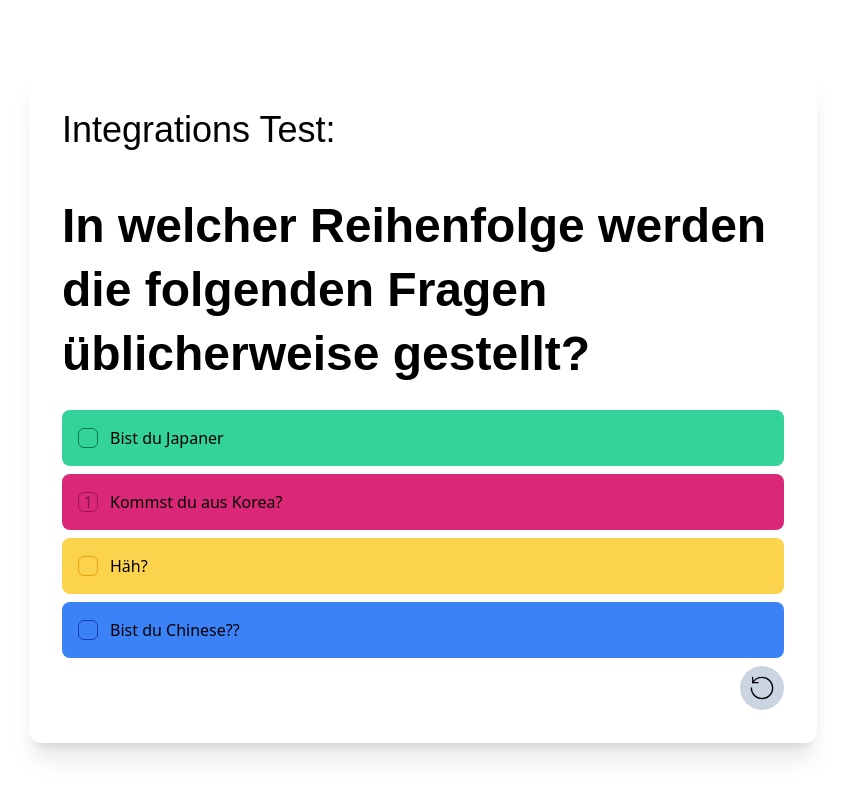
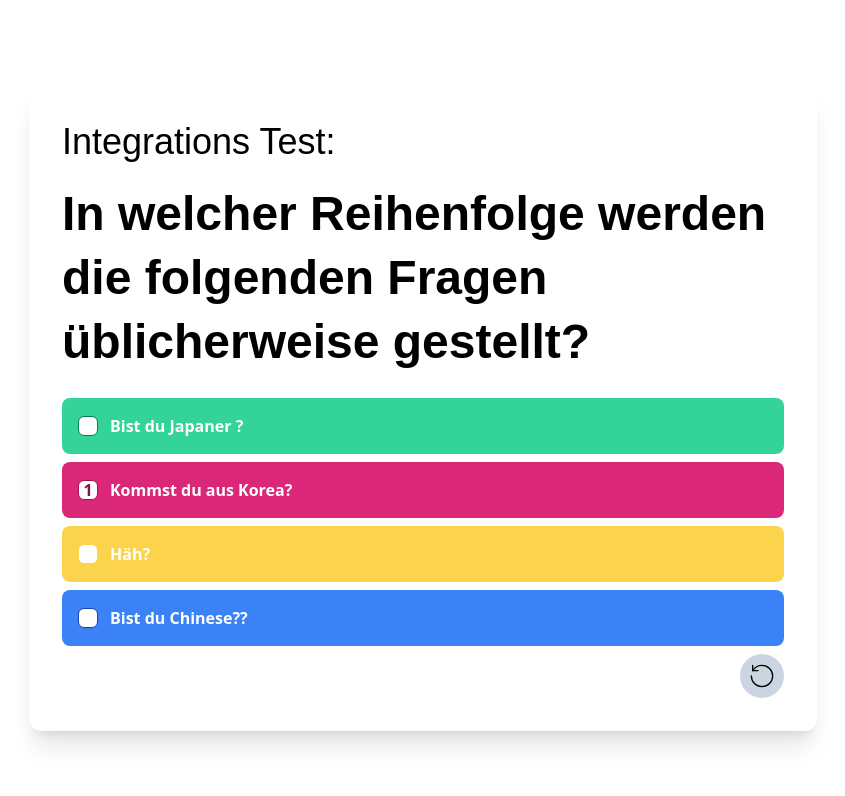
Before and after one commit to ngtungngo/banner, a React (Vite) app: page / in a window 1280 px wide. Both pictures are taken after a click on the element "Kommst du aus Korea?". Shown: the top 796 px of the page, without its empty margins (217-1062 px from the left). Built offline with nearby package versions, Linux system fonts and the light colour scheme.

Commit message:
fixed font

```diff
--- a/src/components/index.tsx
+++ b/src/components/index.tsx
@@ -3,7 +3,7 @@ import Container from './Container';
 
 import { PropsWithChildren } from 'react';
 
-const Title = ({children}: PropsWithChildren) => <p className="text-h5 iphone:text-body-1 mb-10">{children}</p>;
+const Title = ({children}: PropsWithChildren) => <p className="text-h5 iphone:text-body-1 mb-[1rem]">{children}</p>;
 
 const Content = ({children}: PropsWithChildren) => <div className="flex flex-col items-start">{children}</div>;
 
--- a/src/containers/Abi2024.tsx
+++ b/src/containers/Abi2024.tsx
@@ -1,10 +1,5 @@
 import { PropsWithChildren } from 'react';
 import { Card, Container, Content, Subtitle, Title } from '../components';
-
-const YourFamily = {
-	shout: (text: string) => <p className="text-h1 iphone:text-h5 font-bold">{text}</p>,
-};
-
 
 
 const Abi2024 = () => {
@@ -14,9 +9,9 @@ const Abi2024 = () => {
 				<Content>
 					<Title>Abi 2024</Title>
 					<div className="flex flex-col gap-4 items-start animate-[glow_7s_infinite]">
-						<p className="text-h5 animate-[glow_7s_infinite]">Thien-Minh...</p>
+						<p className="text-h5 font-bold animate-[glow_7s_infinite]">Thiên Minh...</p>
 						<div className="ml-10 mr-12 text-h6 gap-2 flex flex-col animate-[glow_7s_infinite]">
-							<p>...Ausländer, ...</p>
+							<p>...Deutscher <span className="text-slate-400 italic text-sm">#Migrationshintergrund</span>, ...</p>
 							<p>...Dichter, ...</p>
 							<p>...Denker, ...</p>
 						</div>
@@ -26,7 +21,7 @@ const Abi2024 = () => {
 						</p>
 						<p className="text-slate-400 text-sm self-end flex flex-col items-end">
 							<s className="italic">Lass es dir schmecken!</s>
-							<p><b> Du schaffst das! </b><span className="italic">(glaube ich...)</span></p>
+							<p><b> Du schaffst das! </b><span className="italic">(glauben wir...)</span></p>
 						</p>
 					</div>
 				</Content>
--- a/src/containers/MultipleChoice.tsx
+++ b/src/containers/MultipleChoice.tsx
@@ -9,7 +9,7 @@ export const MultipleChoice = ({ title, question, answers, correctAnswer, advanc
 	correctAnswer: number,
 	advance: (isCorrect: boolean) => void,
 }) => {
-	const colors = ['bg-emerald-400', 'bg-pink-600', 'bg-amber-300', 'bg-blue-500']
+	const bgColors = ['bg-emerald-400', 'bg-pink-600', 'bg-amber-300', 'bg-blue-500']
 	const hoverColors = ['hover:bg-emerald-500', 'hover:bg-pink-700', 'hover:bg-amber-400', 'hover:bg-blue-600']
 
 	const handleClick = (i: number) => {
@@ -29,11 +29,11 @@ export const MultipleChoice = ({ title, question, answers, correctAnswer, advanc
 									key={i}
 									className={`
 										p-4 iphone:pt-0 text-h7 font-light font-sans text-left
-										w-full border-0 ${colors[i]} ${hoverColors[i]} rounded-lg
+										w-full border-0 text-white ${bgColors[i]} ${hoverColors[i]} rounded-lg
 									`}
 									onClick={() => handleClick(i)}
 								>
-									<span className="font-semibold">{letter}:</span> <span className="hover:italic">{answer}</span>
+									<span className="font-bold text-[18px]">{letter}:</span> <span className="font-bold hover:italic text-2xl">{answer}</span>
 								</button>
 							))}
 						</div>
--- a/src/containers/Order.tsx
+++ b/src/containers/Order.tsx
@@ -13,13 +13,16 @@ export const Order = ({title, question, answers, correctOrder, advance}: {
 	const primaryColors = ['emerald-400', 'pink-600', 'amber-300', 'blue-500']
 	const shades = ['emerald-700', 'pink-800', 'amber-500', 'blue-800']
 	const bg = primaryColors.map((color) => `bg-${color}`)
-	const hoverColors = ['hover:bg-emerald-500', 'hover:bg-pink-700', 'hover:bg-amber-400', 'hover:bg-blue-600']
-	const borderColors = ['border-emerald-700', 'border-pink-800', 'border-amber-500', 'border-blue-800']
+	const hoverColors = ['hover:bg-emerald-500', 'hover:bg-pink-700', 'hover:bg-amber-200', 'hover:bg-blue-600']
+	const borderColors = ['border-emerald-700', 'border-pink-800', 'border-amber-300', 'border-blue-800']
 	const numberColors = ['text-emerald-800', 'text-pink-900', 'text-amber-600', 'text-blue-900']
 	const [chosenOrder, setChosenOrder] = React.useState<CorrectNumber[]>([])
 
 	const handleClick = (i: CorrectNumber) => {
-		if (chosenOrder.includes(i)) return
+		if (chosenOrder.includes(i)) {
+			setChosenOrder(chosenOrder.filter((num) => num !== i))
+			return
+		}
 		setChosenOrder([...chosenOrder, i])
 	}
 
@@ -43,21 +46,21 @@ export const Order = ({title, question, answers, correctOrder, advance}: {
 								key={i}
 								className={`
 									py-4 iphone:pt-0 text-h7 font-light font-sans text-left text-2xl content-center
-									w-full border-0 px-4 ${bg[i]} ${hoverColors[i]} rounded-lg flex flex-row gap-3 items-center
+									w-full border-0 px-4 text-white hover:cursor-pointer ${bg[i]} ${hoverColors[i]} rounded-lg flex flex-row gap-3 items-center
 								`}
 								onClick={() => handleClick(i as CorrectNumber)}
 							>
 								<div className={`
 									w-5 h-5 border rounded-md ${bg[i]} ${borderColors[i]} ${numberColors[i]}
-									text-center align-middle flex items-center justify-center
+									text-center align-middle flex items-center justify-center bg-white
 								`}>
 									{chosenOrder.includes(i as CorrectNumber) && (
-										<span>
+										<span className="hover:cursor-pointer font-bold">
 											{chosenOrder.indexOf(i as CorrectNumber) + 1}
 										</span>
 									)}
 								</div>
-								<span className="">{answer}</span>
+								<span className="font-bold text-2xl">{answer}</span>
 							</div>
 						))}
 						<button
--- a/src/containers/Questions.tsx
+++ b/src/containers/Questions.tsx
@@ -17,9 +17,9 @@ export const GeschichtsAbi = ({advance}: {advance: (isCorrect: boolean) => void}
 	<Quote
 		title={'Geschichtsabitur Probeklausur: '}
 		question={'Wie endet folgendes Zitat?'}
-		partialQuote={'Wenn Oma Glück hat...'}
+		partialQuote={'Wenn Oma Glück hat,...'}
 		correctAnswer={'kann sie grossmutter werden'}
-		author={'Thien-Minh Ngo'}
+		author={'Thiên Minh Ngo'}
 		advance={advance}
 	/>
 )
@@ -28,7 +28,7 @@ export const IntegrationsTest = ({advance}: {advance: (isCorrect: boolean) => vo
 	<Order
 		title={'Integrations Test: '}
 		question={'In welcher Reihenfolge werden die folgenden Fragen üblicherweise gestellt?'}
-		answers={['Bist du Japaner', 'Kommst du aus Korea?', 'Häh?', 'Bist du Chinese??']}
+		answers={['Bist du Japaner ?', 'Kommst du aus Korea?', 'Häh?', 'Bist du Chinese??']}
 		correctOrder={[3, 0, 1, 2]}
 		advance={advance}
 	/>
--- a/src/containers/Quote.tsx
+++ b/src/containers/Quote.tsx
@@ -28,13 +28,6 @@ export const Quote = ({title, question, partialQuote, author, correctAnswer, adv
 
 	return (
 		<>
-			{/*{notification && (*/}
-			{/*	<Card>*/}
-			{/*		<p className="text-h6">*/}
-			{/*			{notification}*/}
-			{/*		</p>*/}
-			{/*	</Card>*/}
-			{/*)}*/}
 			<Container>
 				<Card>
 					<Title>
@@ -48,6 +41,7 @@ export const Quote = ({title, question, partialQuote, author, correctAnswer, adv
 							type="text"
 							className="w-full border focus:border-pink-300 focus:outline-none rounded-md text-h7 h-8 px-1"
 							onChange={handleChange}
+							placeholder="k--n s-- ... w---n"
 						/>
 						{author && <p className="text-xl font-light text-gray-500 self-end italic">— {author}</p>}
 					</div>
```
